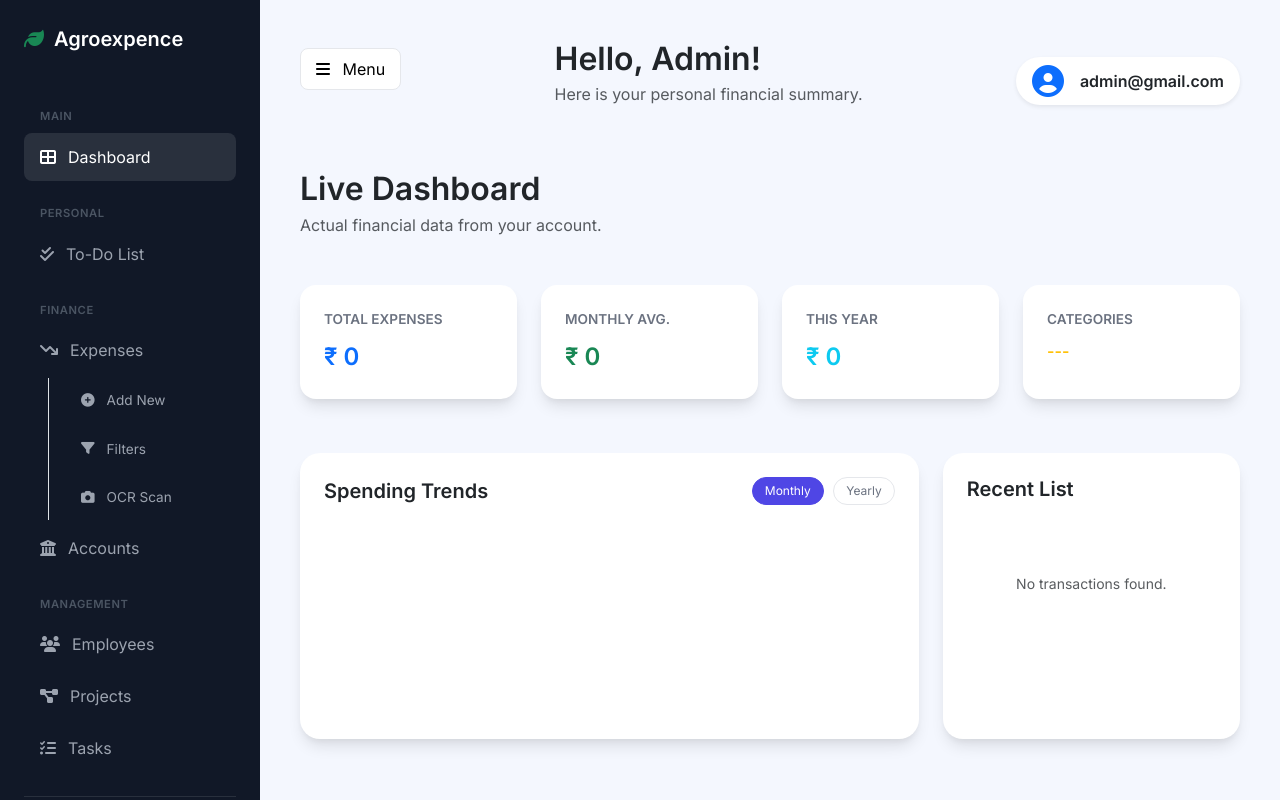
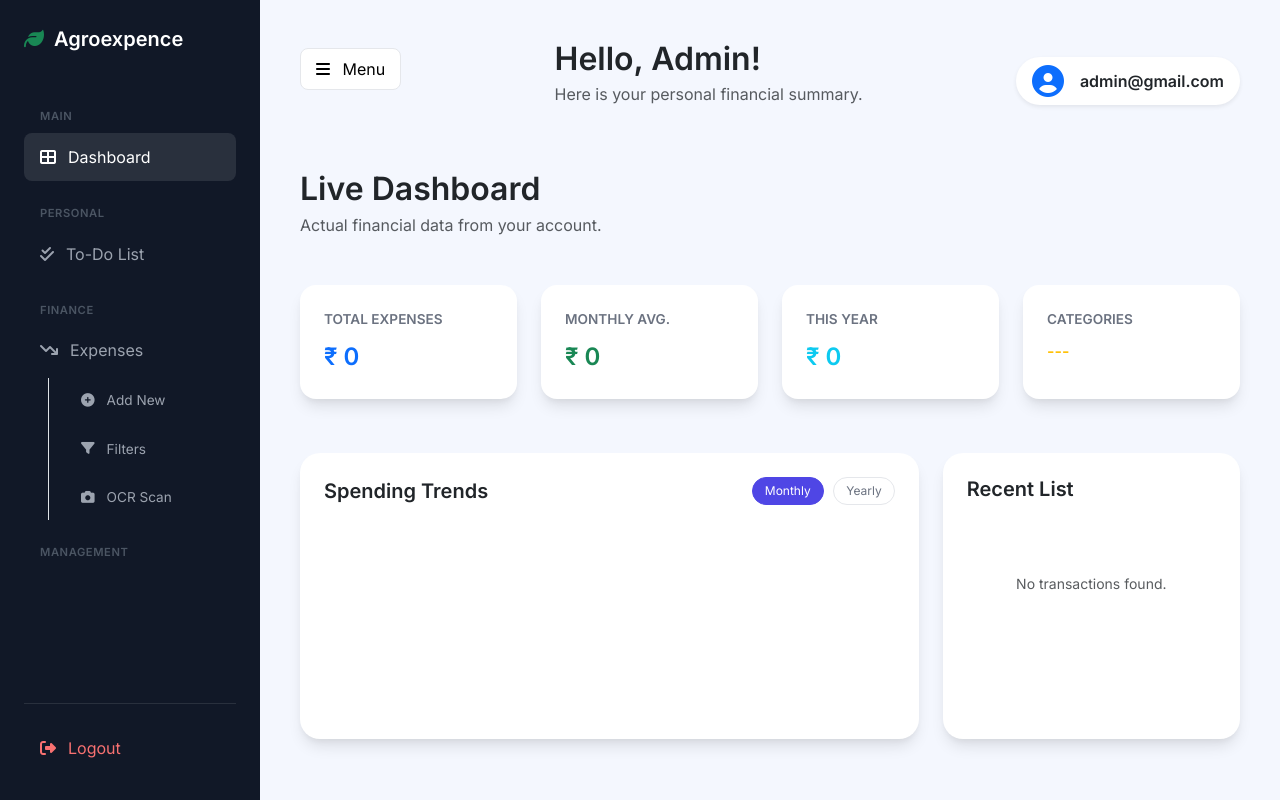
Before and after one commit to Anni1322/agro_pte_tracker, a Django app: page /dashboard_view/ in a window 1280 px wide. Run offline with Django 4.2, Linux system fonts and the light colour scheme; a user stored in the database is signed in; data comes from the database, SQL or seed files in the repository; both versions use the stored data as it was after the commit; data that the repository does not hold is empty; a map, chart or similar area stays blank.

Commit message:
for hosting

```diff
--- a/expenses/templates/expenses/simplepage/dashboard.html
+++ b/expenses/templates/expenses/simplepage/dashboard.html
@@ -708,12 +708,12 @@
             >
           </div>
         </div>
-        <a href="/accounts/"><i class="fas fa-university"></i> Accounts</a>
+        {% comment %} <a href="/accounts/"><i class="fas fa-university"></i> Accounts</a> {% endcomment %}
 
         <small class="sidebar-heading">Management</small>
-        <a href="/employee/"><i class="fas fa-users"></i> Employees</a>
-        <a href="/project/"><i class="fas fa-diagram-project"></i> Projects</a>
-        <a href="/tasks/"><i class="fas fa-list-check"></i> Tasks</a>
+        {% comment %} <a href="/employee/"><i class="fas fa-users"></i> Employees</a> {% endcomment %}
+        {% comment %} <a href="/project/"><i class="fas fa-diagram-project"></i> Projects</a> {% endcomment %}
+        {% comment %} <a href="/tasks/"><i class="fas fa-list-check"></i> Tasks</a> {% endcomment %}
 
 
       </div>
```
Also changed, not shown: db.sqlite3.
